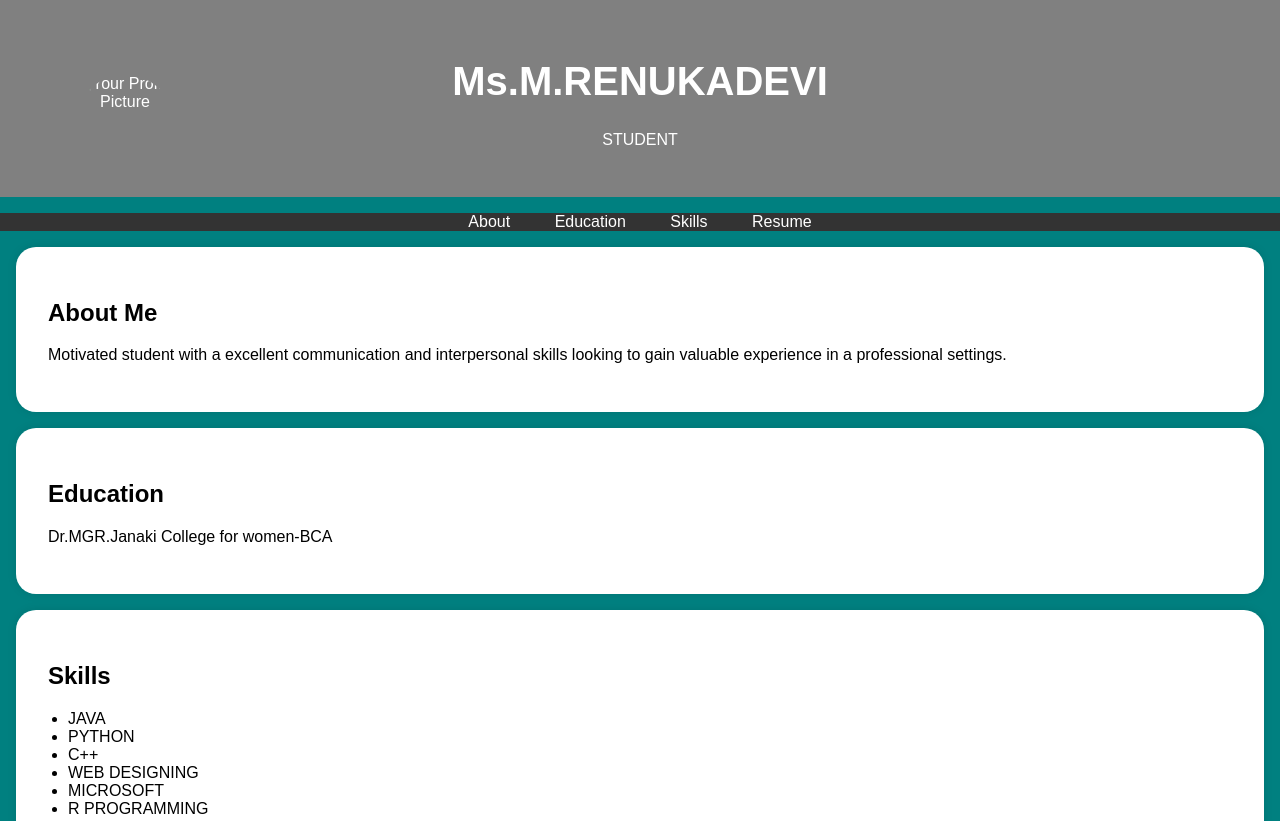
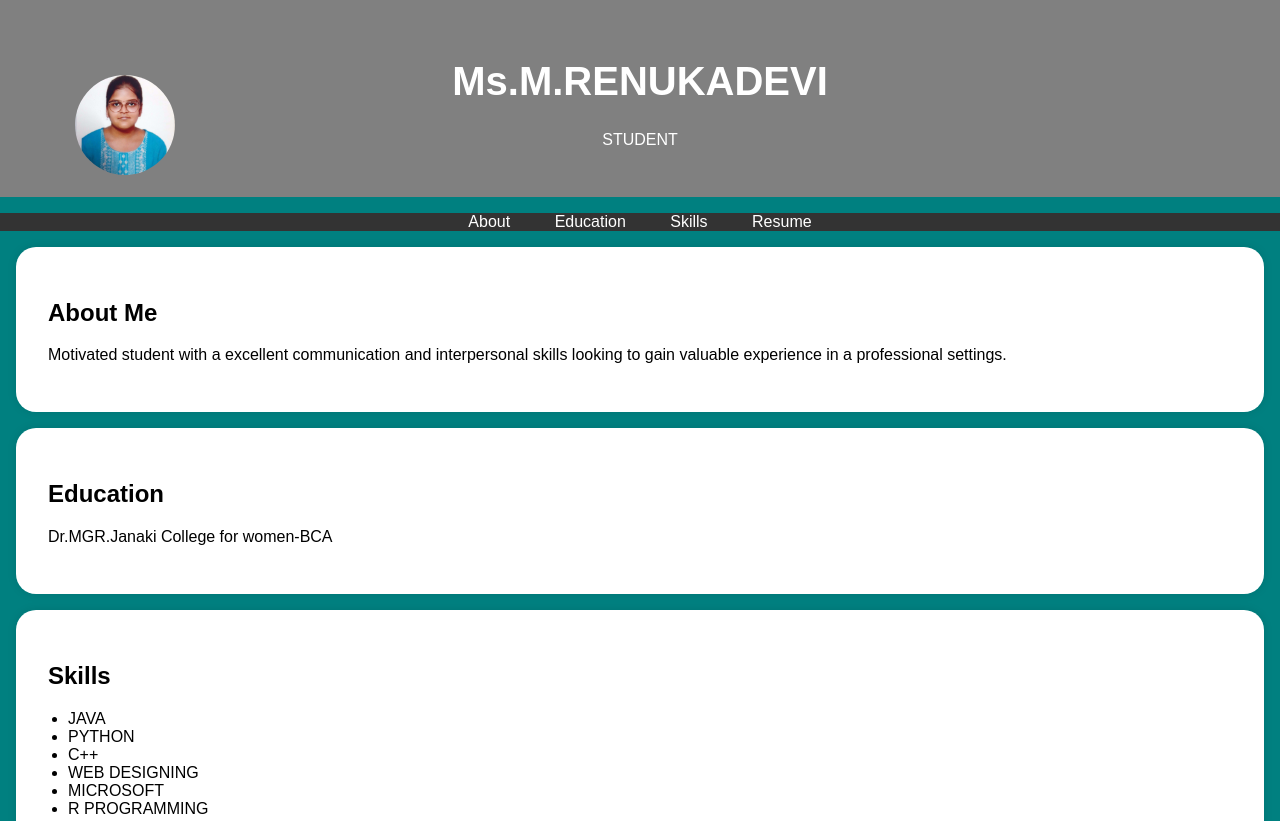
Before and after one commit to renuka120805/Renukadevi, a plain HTML site: page index.html in a window 1280 px wide. Shown: the top 821 px of the page. Drawn offline with Linux system fonts and the light colour scheme.

Commit message:
Update index.html

```diff
--- a/index.html
+++ b/index.html
@@ -95,7 +95,7 @@
     <header>
         <div class="header-content">
             <!-- Add your profile picture here -->
-            <img src="renu.jpg" alt="Your Profile Picture" class="profile-picture">
+            <img src="renu.jpg.jpg" alt="Your Profile Picture" class="profile-picture">
             <h1>Ms.M.RENUKADEVI</h1>
             <p>STUDENT</p>
         </div>
```
